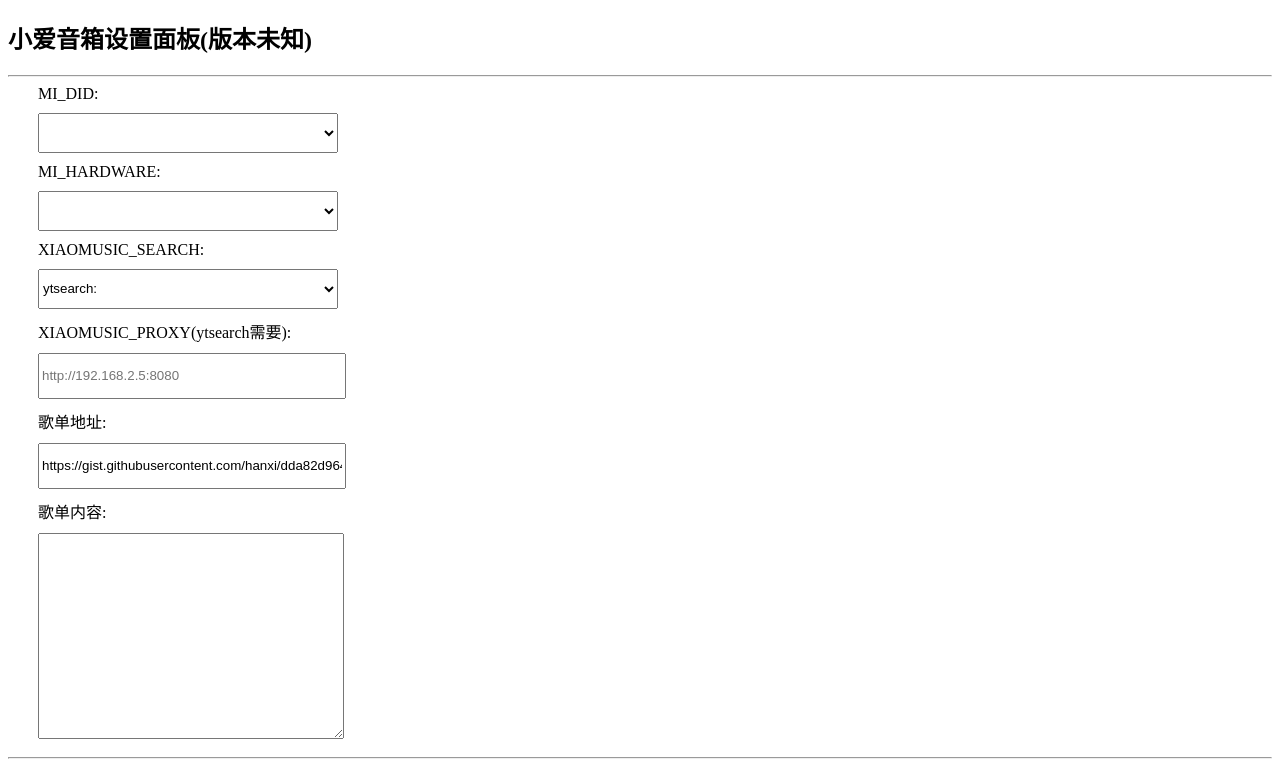
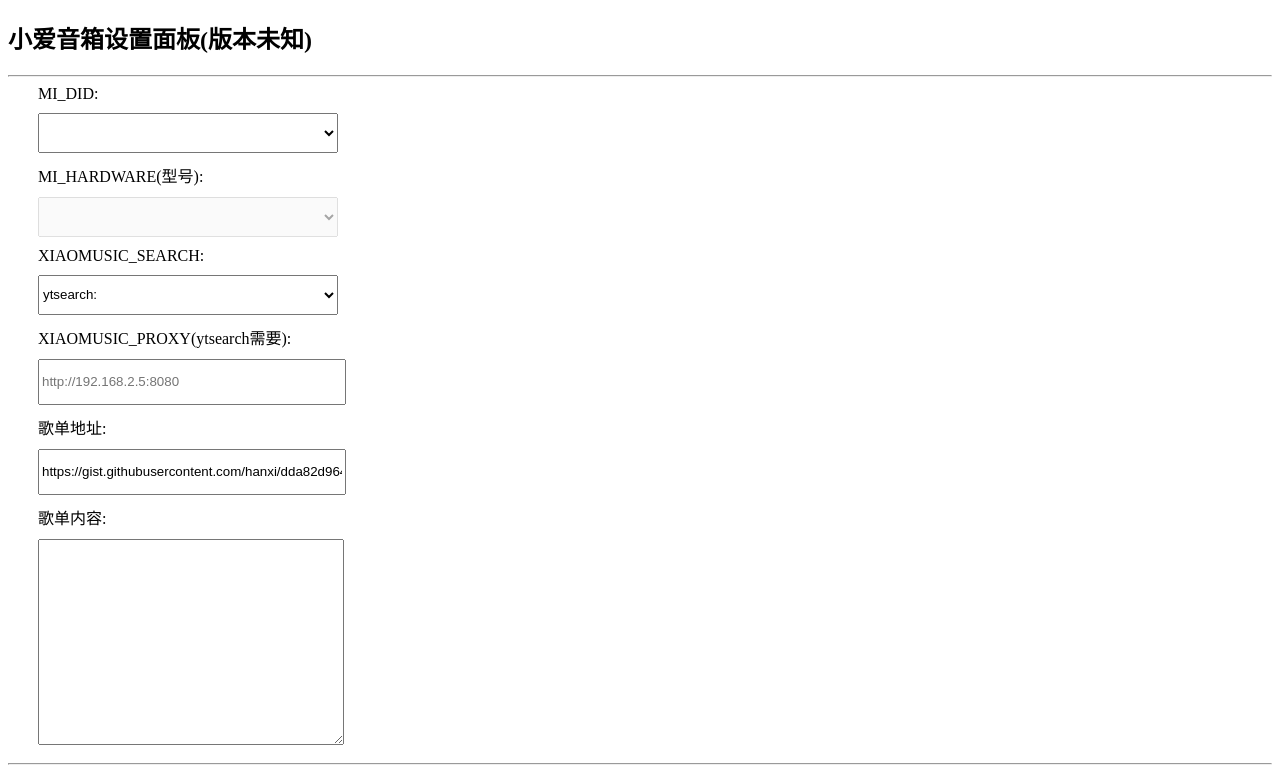
Before and after one commit to hanxi/xiaomusic, a plain HTML site: page xiaomusic/static/setting.html in a window 1280 px wide. Shown: the top 774 px of the page. Drawn offline with Linux system fonts and the light colour scheme; no server answers.

Commit message:
优化配置页面，只允许选did see #83

```diff
--- a/xiaomusic/static/setting.html
+++ b/xiaomusic/static/setting.html
@@ -13,8 +13,8 @@
     <div class="rows">
       <label for="mi_did">MI_DID:</label>
       <select id="mi_did"></select>
-      <label for="mi_hardware">MI_HARDWARE:</label>
-      <select id="mi_hardware"></select>
+      <label for="mi_hardware">MI_HARDWARE(型号):</label>
+      <select id="mi_hardware" disabled></select>
       <label for="xiaomusic_search">XIAOMUSIC_SEARCH:</label>
       <select id="xiaomusic_search">
         <option value="ytsearch:">ytsearch:</option>
--- a/xiaomusic/static/setting.js
+++ b/xiaomusic/static/setting.js
@@ -48,7 +48,6 @@
 
     // 初始化联动
     linkSelects('#mi_did', data.mi_did_list, '#mi_hardware', data.mi_hardware_list);
-    linkSelects('#mi_hardware', data.mi_hardware_list, '#mi_did', data.mi_did_list);
 
     if (data.xiaomusic_search != "") {
       $("#xiaomusic_search").val(data.xiaomusic_search);
```
